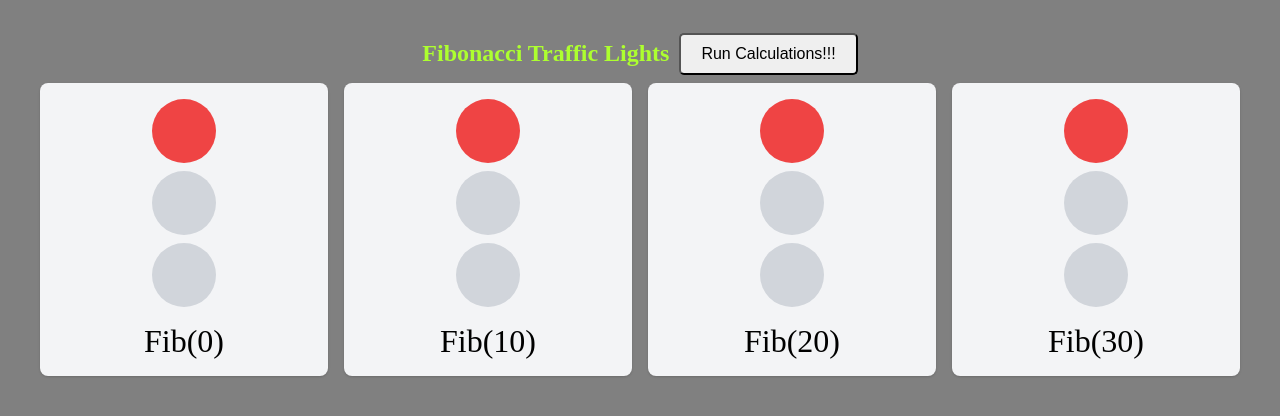
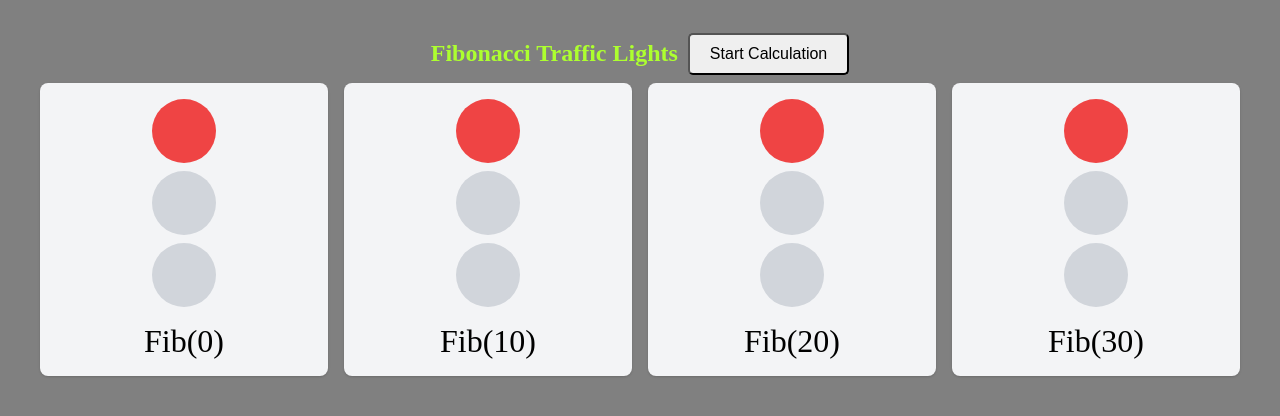
Before and after one commit to RumonHasan/fibLights, a React (Vite) app: page / in a window 1280 px wide. Shown: the top 416 px of the page. Built offline with nearby package versions, Linux system fonts and the light colour scheme.

Commit message:
added read me

```diff
--- a/src/App.tsx
+++ b/src/App.tsx
@@ -21,7 +21,7 @@ const App = () => {
       <div className="app-title-container">
         <h1 className="app-title">Fibonacci Traffic Lights</h1>
         <button className="calc-button" onClick={handleStartCalculation}>
-          {startCalculation ? 'Reset Calculations!!!' : 'Run Calculations!!!'}
+          {startCalculation ? 'Reset Calculation' : 'Start Calculation'}
         </button>
       </div>
 
--- a/src/components/TrafficLights.tsx
+++ b/src/components/TrafficLights.tsx
@@ -26,7 +26,7 @@ const TrafficLights = ({
     setCurrentValue(startValue);
     setCalcState('stopped');
     setFibResult(null);
-    onStopCalculation(); // for sending a stop calculation state back to parent
+    onStopCalculation(); // for sending a stop calculation state as callback to parent component
   }, [onStopCalculation, startValue]);
 
   /* main calculation function that adds a delay time to simulate
```
Also changed, not shown: src/README.md.
